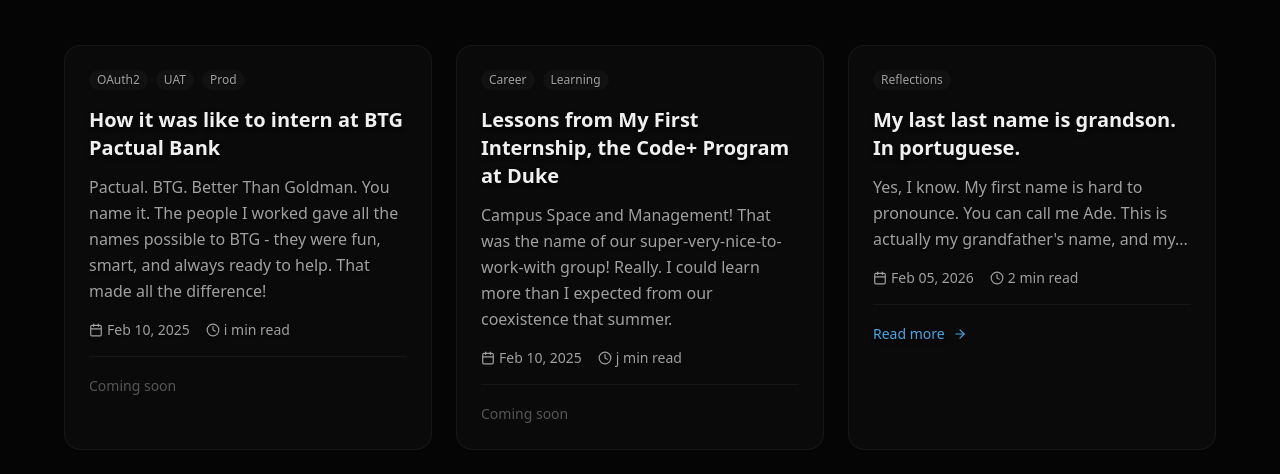
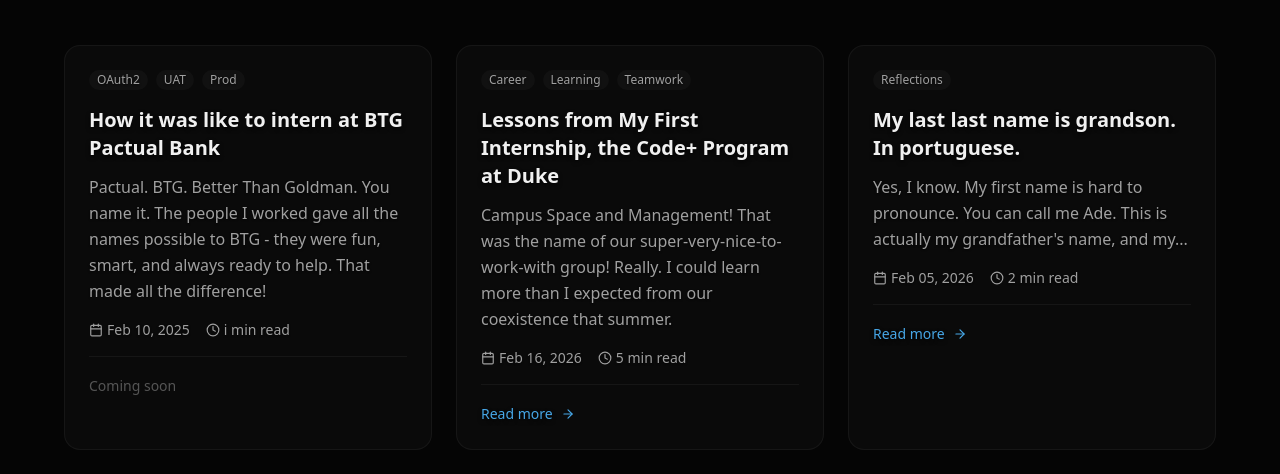
Before and after one commit to adeildovieira/adeildo-portfolio, a Next.js app: page /blog in a window 1280 px wide. Shown: the part 311-785 px from the top of the page. Built offline with nearby package versions, Linux system fonts and the light colour scheme; a web font is replaced by a local one.

Commit message:
chore: Revise blog post details for accuracy, added post about Code+ Internship (v0.5.0)

```diff
--- a/src/app/blog/[slug]/page.tsx
+++ b/src/app/blog/[slug]/page.tsx
@@ -15,6 +15,94 @@ interface BlogPostContent {
 }
 
 const blogPosts: Record<string, BlogPostContent> = {
+  "lessons-first-internship": {
+    title: "Lessons from My First Internship, the Code+ Program at Duke",
+    date: "Feb 16, 2026",
+    readTime: "5 min read",
+    tags: ["Career", "Learning", "Teamwork"],
+    content: (
+      <>
+        <p>
+          Campus Space and Management. That was the name of our group during the Code+ program at Duke, my very first internship.
+          It taught me more than I expected. Not just about code, but about stakeholder relations, trade-offs, and what it actually
+          means to build something useful.
+        </p>
+
+        <p>
+          There were four of us developers, two managers, and two stakeholders from Duke Facilities, Jeff and Greg.
+          Our most important resource was the short time we had.
+        </p>
+
+        <h2>The Problem</h2>
+
+        <p>
+          In our first meetings with Jeff and Greg, I started to understand what they were dealing with.
+          They had GeoJSON files--Tons of GB--representing every room and floor in campus buildings.
+          But a GeoJSON file is basically just a wall of coordinates and numbers. You open it and you do not see a map, you still have to interpret it or open it in a GIS tool to see the shapes,
+          but there are no insights. No data about occupancy. No information about how spaces were actually being used.
+        </p>
+
+        <p>
+          What they had was intuition. They knew class schedules, roughly. They could guess that a room might be busy at certain
+          hours. But the reality was messier than that. Imagine ten people sitting in a giant auditorium, be freezing, because the
+          HVAC system is running full blast for a space designed for hundreds. Or picture a small classroom packed with thirty
+          students, CO₂ levels climbing, everyone warm, but the air conditioning barely on. In the winter, not enough heating.
+          In the summer, too much cooling in the wrong rooms.
+        </p>
+
+        <p>
+          Lots of problems. Zero insights. And tons of time spent just to still not know for certain.
+        </p>
+
+        <p>
+          We had ten weeks. Four developers, all undergrads, all learning as we went. Time was the constraint that shaped every
+          decision we made. We couldn&apos;t build everything, so we had to be smart about what we built first.
+        </p>
+
+        <p>
+          We ran Agile. With sprint planning and standups. Front-end and back-end were developed in parallel,
+          and insights from our stakeholder meetings fed directly into the next sprint. Directing them through questions had us through a feedback loop.
+          Jeff and Greg would share with us what mattered most, and we&apos;d thought through it together. Every week, the tool got a little closer to what
+          they actually needed.
+        </p>
+
+        <h2>What We Built</h2>
+
+        <p>
+          The original GeoJSON files were static. You got the same view no matter what. Our tool changed that.
+          We built it so that when Jeff or Greg uploaded a GeoPandas-compatible file--or selected a specific room,
+          floor, or building--the visualization would adapt. Different inputs, different outputs. Not just a map
+          with shapes, but a interactive heat map designed for them and their team.
+        </p>
+
+        <p>
+          Occupancy data, environmental readings, usage patterns -- all layered on top of the spatial data they already had.
+          Instead of staring at coordinates and guessing, they could finally see what was happening in their buildings.
+        </p>
+
+        <h2>What I Took Away</h2>
+
+        <p>
+          I learned that trade-offs are the real work of engineering. The decisions about
+          what to build, what to skip, and what to save for later. With four people and ten weeks, you can&apos;t
+          afford to build the wrong thing. And you get the right thing having thougthful conversations with your stakeholders, and being willing to pivot when you learn something new.
+        </p>
+
+        <p>
+          I learned that stakeholder conversations are where the actual requirements live. In the moment when Greg says &quot;I just wish I could see which rooms are actually
+          being used&quot;--that&apos;s the requirement.
+        </p>
+
+        <p>
+          And I learned that a small team, with limited time, can still build something genuinely useful, if they listen well and move with purpose. Could I have done it better? Yes. Could we have allocated more time to a faster Agile loop? Yes. But the greatest takeaway was that we built something that actually made a difference for Jeff and Greg. They could finally see their buildings in a new way, and that was the real win.
+        </p>
+
+        <p>
+          Campus Space and Management!
+        </p>
+      </>
+    ),
+  },
   "last-name-grandson": {
     title: "My last last name is grandson. In portuguese.",
     date: "Feb 05, 2026",
--- a/src/app/blog/page.tsx
+++ b/src/app/blog/page.tsx
@@ -33,11 +33,11 @@ const blogPosts: BlogPost[] = [
   {
     title: "Lessons from My First Internship, the Code+ Program at Duke",
     excerpt: "Campus Space and Management! That was the name of our super-very-nice-to-work-with group! Really. I could learn more than I expected from our coexistence that summer.",
-    date: "Feb 10, 2025",
-    readTime: "j min read",
+    date: "Feb 16, 2026",
+    readTime: "5 min read",
     slug: "lessons-first-internship",
-    tags: ["Career", "Learning"],
-    comingSoon: true,
+    tags: ["Career", "Learning", "Teamwork"],
+    comingSoon: false,
   },
   {
     title: "My last last name is grandson. In portuguese.",
--- a/src/components/sections/Blog.tsx
+++ b/src/components/sections/Blog.tsx
@@ -26,7 +26,7 @@ const blogPosts: BlogPost[] = [
   {
     title: "How it was like to intern at BTG Pactual Bank",
     excerpt: "Pactual. BTG. Better Than Goldman. You name it. The people I worked gave all the names possible to BTG - they were fun, smart, and always ready to help. That made all the difference!",
-    date: "Feb 15, 2026",
+    date: "Feb 21, 2026",
     readTime: "i min read",
     slug: "building-modern-web-apps",
     tags: ["Career", "UAT", "Prod"],
@@ -35,11 +35,11 @@ const blogPosts: BlogPost[] = [
   {
     title: "Lessons from My First Internship, the Code+ Program at Duke",
     excerpt: "Campus Space and Management! That was the name of our super-very-nice-to-work-with group! Really. I could learn more than I expected from our coexistence that summer.",
-    date: "Feb 15, 2026",
-    readTime: "j min read",
+    date: "Feb 16, 2026",
+    readTime: "6 min read",
     slug: "lessons-first-internship",
     tags: ["Career", "Learning", "Teamwork"],
-    comingSoon: true,
+    comingSoon: false,
   },
   {
     title: "My last last name is grandson. In portuguese.",
--- a/src/components/sections/Footer.tsx
+++ b/src/components/sections/Footer.tsx
@@ -66,7 +66,7 @@ export function Footer() {
             <Heart size={14} className="text-opalite-500" fill="currentColor" />
             <span>using Next.js & Tailwind CSS</span>
             <span className="mx-1">·</span>
-            <span>v0.4.5</span>
+            <span>v0.5.0</span>
           </div>
         </div>
       </FadeIn>
```
Also changed, not shown: 1 other file (tests, documents, lock files or other folders).
